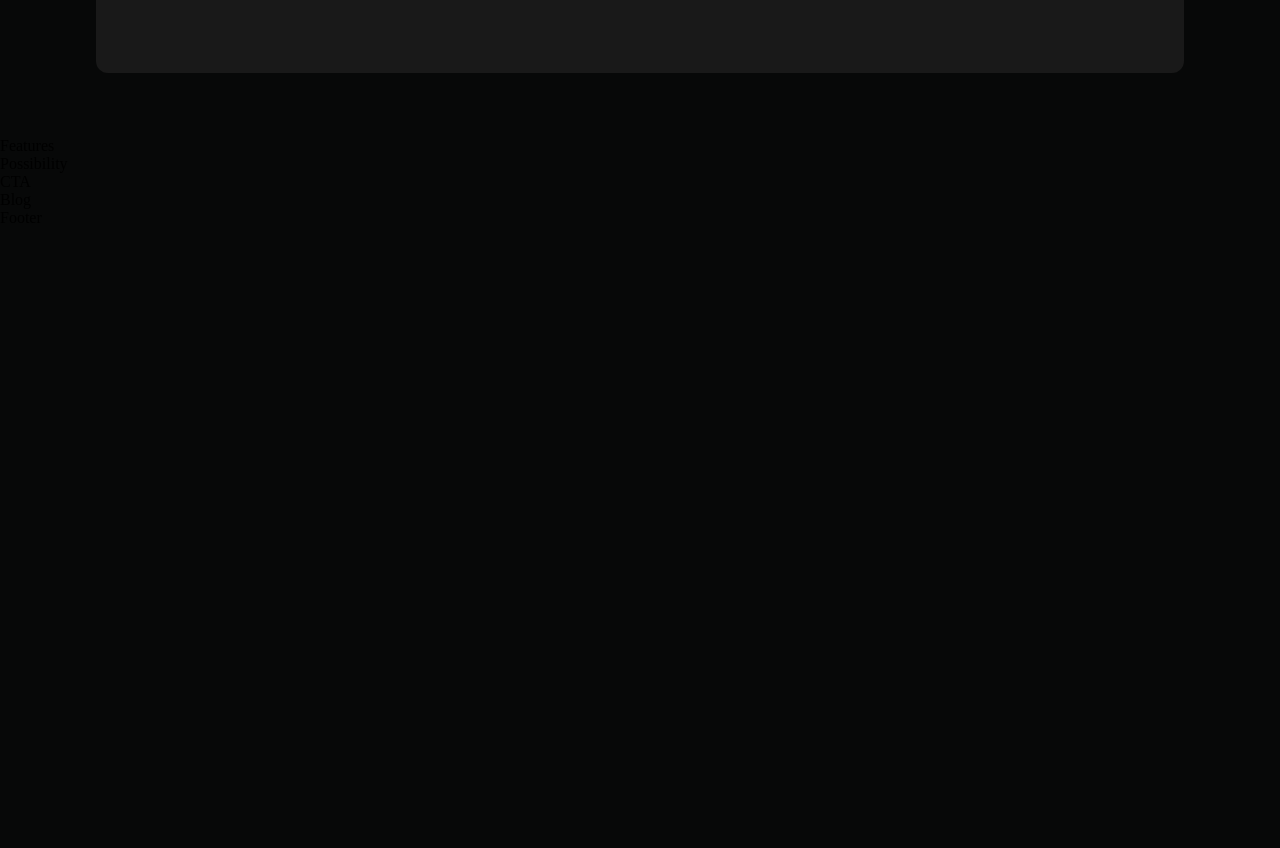
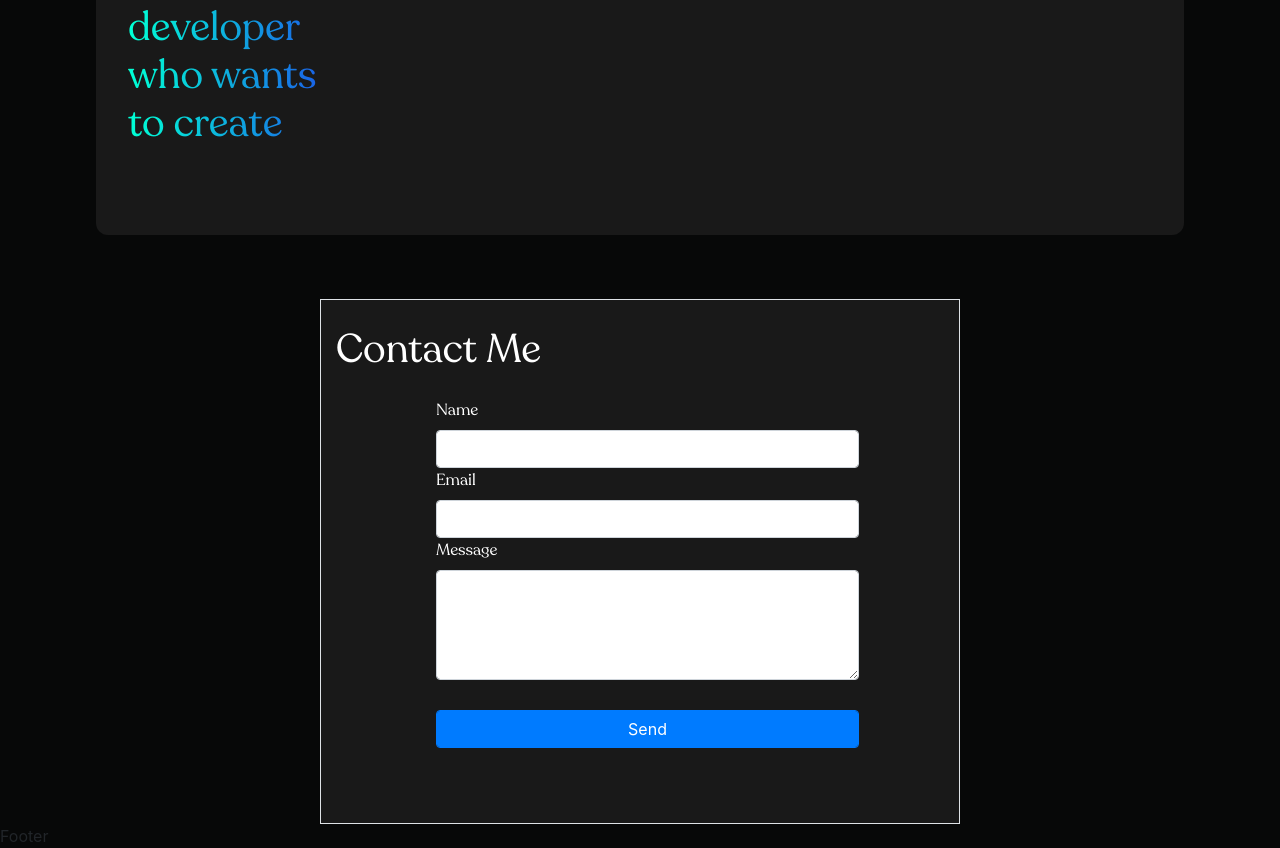
Before and after one commit to Chawewo/Portfolio, a React (Create React App) app: page / in a window 1280 px wide. Shown: the part 860-1708 px from the top of the page. Before the commit the page ends 1087 px from the top, so only its background shows below. Built offline with nearby package versions, Linux system fonts and the light colour scheme; a web font is replaced by a local one.

Commit message:
Created a contact me block

```diff
--- a/package.json
+++ b/package.json
@@ -6,6 +6,7 @@
     "@testing-library/jest-dom": "^5.16.5",
     "@testing-library/react": "^13.4.0",
     "@testing-library/user-event": "^13.5.0",
+    "emailjs-com": "^3.2.0",
     "react": "^18.2.0",
     "react-dom": "^18.2.0",
     "react-icons": "^4.7.1",
--- a/public/index.html
+++ b/public/index.html
@@ -14,6 +14,7 @@
     <link rel="manifest" href="%PUBLIC_URL%/manifest.json" />
 
     <title>React App</title>
+    <link rel="stylesheet" href="https://cdn.jsdelivr.net/npm/bootstrap@4.3.1/dist/css/bootstrap.min.css" integrity="sha384-ggOyR0iXCbMQv3Xipma34MD+dH/1fQ784/j6cY/iJTQUOhcWr7x9JvoRxT2MZw1T" crossorigin="anonymous">
   </head>
   <body>
     <noscript>You need to enable JavaScript to run this app.</noscript>
--- a/src/App.css
+++ b/src/App.css
@@ -104,27 +104,27 @@ background-color: 'black';
     opacity: 1;
   }
 }
-.fade-out{
-  -webkit-animation: fade-in 1.2s cubic-bezier(1.000, 0.565, 0.575, 0.390) both;
-            animation: fade-in 2.2s cubic-bezier(1.000, 0.565, 0.575, 0.390) both;
-
+.fade-out {
+	-webkit-animation: fade-in 1.2s cubic-bezier(0.390, 0.575, 0.565, 1.000) reverse both;
+	        animation: fade-in 1.2s cubic-bezier(0.390, 0.575, 0.565, 1.000) reverse both;
 }
-@-webkit-keyframes fade-out {
+ @-webkit-keyframes fade-out {
   0% {
-    opacity: 1;
+    opacity: 0;
   }
   100% {
-    opacity: 0;
+    opacity: 1;
   }
 }
 @keyframes fade-out {
   0% {
+    opacity: 0;
+  }
+  100% {
     opacity: 1;
   }
-  100% {
-    opacity: 0;
-  }
 }
+
 
   @media screen and (max-width: 700px){
     .section__padding {
--- a/src/App.js
+++ b/src/App.js
@@ -1,5 +1,5 @@
 import React from 'react';
-import {Footer, Blog, Possibility, Features, WhoChawewo, Header} from './containers';
+import {Footer, Contact, Blog, Possibility, Features, WhoChawewo, Header} from './containers';
 import { CTA, Brand, Navbar} from './components';
 import './App.css';
 const App = () => {
@@ -11,10 +11,7 @@ const App = () => {
         </div>
         <Brand />
         <WhoChawewo />
-        <Features />
-        <Possibility />
-        <CTA />
-        <Blog />
+        <Contact />
         <Footer />
       </div>
   )
--- a/src/components/navbar/Navbar.jsx
+++ b/src/components/navbar/Navbar.jsx
@@ -42,6 +42,7 @@ const Navbar = () => {
           </div>
         </div>
       )
+
       }
       </div>
     </div>
--- a/src/components/navbar/navbar.css
+++ b/src/components/navbar/navbar.css
@@ -35,9 +35,9 @@
     justify-content: flex-end;
     align-items: center;
 }
+.chawewo__navbar-menu_container p,
 .chawewo__navbar-send p,
-.chawewo__navbar-links p,
-.chawewo__navbar-menu_container p {
+.chawewo__navbar-links p {
     -webkit-text-stroke: 1px #000000;
     color: rgb(255, 255, 255);
     text-shadow: 2px 2px 2px rgba(128,128,128,2);
@@ -65,17 +65,19 @@
     margin-left: 1rem;
     display: none;
     position: relative;
+
 }
 .chawewo__navbar-menu svg {
     cursor: pointer;
 }
+/* This holds all the links when website is resized lower */
 .chawewo__navbar-menu_container {
     display: flex;
     justify-content: flex-end;
     align-items: flex-end;
     flex-direction: column;
-
-
+    /* z index to place container above everything */
+    z-index: 1;
     text-align: end;
     background: var(--color-footer);
     padding: 2rem;
@@ -85,7 +87,7 @@
     margin-top: 1rem;
     min-width: 210px;
     border-radius: 5px;
-    box-shadow: 0px 0px 5px rgba(0,0,0,0.2);
+    box-shadow: 2px 2px 2px rgba(128,128,128,0.2);
 }
 .chawewo__navbar-menu_container p {
     margin: 1rem 0;
--- /dev/null
+++ b/src/containers/contact/Contact.jsx
@@ -0,0 +1,36 @@
+import React from 'react';
+import "./contact.css";
+import emailjs from "emailjs-com";
+const Contact = () => {
+    function sendEmail(e) {
+      e.preventDefault();
+      emailjs.sendForm('service_vr8yezm',"template_p9oq2ls",e.target,"OR6W4MRW7Wh9k7RRt")
+      .then(res=>{console.log(res);})
+      .catch(err=> console.log(err));
+    }
+  return (
+    <section>
+        <div className="container border" style={{marginTop: "50px",
+      width: '50%', background: "#191919", }}>
+            <h1 style={{marginTop: '25px', justifyContent: "center", fontFamily: 'Recoleta', color: "#fff"}}>
+              Contact Me
+            </h1>
+            <form className="row" style={{margin:"25px 85px 75px 100px"}}
+            onSubmit={sendEmail}>
+              <label style={{fontFamily: 'Recoleta', color: "#fff"}}> Name </label>
+              <input type="text" name="name" className="form-control style ="/>
+
+              <label style={{fontFamily: 'Recoleta', color: "#fff"}}> Email </label>
+              <input type="email" name="user_email" className="form-control"/>
+
+              <label style={{fontFamily: 'Recoleta', color: "#fff"}}> Message </label>
+              <textarea name= "message" rows="4" className="form-control" />
+              <input type='submit' value='Send' className="form-control btn btn-primary"
+              style={{marginTop: "30px"}}/>
+            </form>
+        </div>
+    </section>
+  )
+}
+
+export default Contact
--- /dev/null
+++ b/src/containers/contact/contact.css
@@ -0,0 +1,16 @@
+/*.chawewo__container {
+    margin-top: 50px;
+    width: 50%;
+    align-items: center;
+    justify-content: center;
+    background-size: cover;
+    flex-direction: Column;
+}
+.chawewo__container h1
+{
+    font-style: 'Recoleta', Helvetica;
+    display: flex;
+    color: #fff;
+    justify-content: center;
+}
+*/
--- a/src/containers/index.js
+++ b/src/containers/index.js
@@ -4,3 +4,4 @@ export {default as Footer} from './footer/Footer';
 export {default as Header} from './header/Header';
 export {default as Possibility} from './possibility/Possibility';
 export {default as WhoChawewo} from './whoChawewo/WhoChawewo';
+export {default as Contact} from './contact/Contact';
--- a/src/containers/whoChawewo/whoChawewo.css
+++ b/src/containers/whoChawewo/whoChawewo.css
@@ -18,16 +18,18 @@
 .chawewo__whoChawewo-heading{
     display: flex;
     flex-direction: none;
-    justify-content: space-between;
-    align-items: center;
-    margin: 4rem 0 2rem;
+    margin: 4rem 0 3rem;
 
 }
 .chawewo__whoChawewo-heading h1 {
     font-family: 'Recoleta';
-    line-height: 45px;
+    max-width: 200px;
+    /*
+    align-items: center;
+    justify-content: space-between;
+
     font-weight: Bold;
-    max-width: 510px;
+    max-width: 500px;
     font-size: 34px;
-
+*/
 }
```
Also changed, not shown: 1 other file (tests, documents, lock files or other folders).
